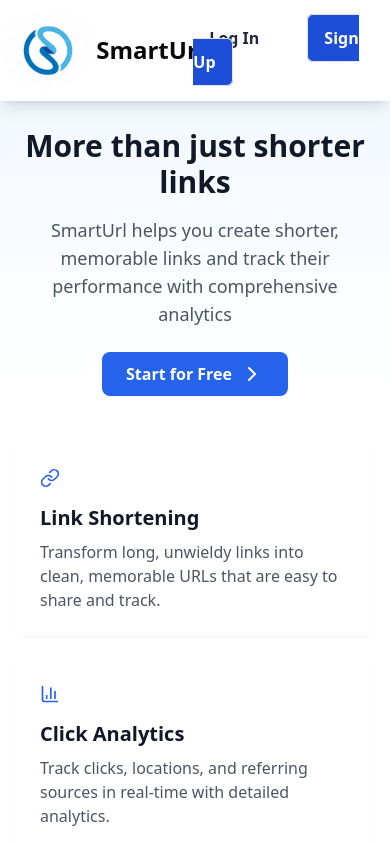
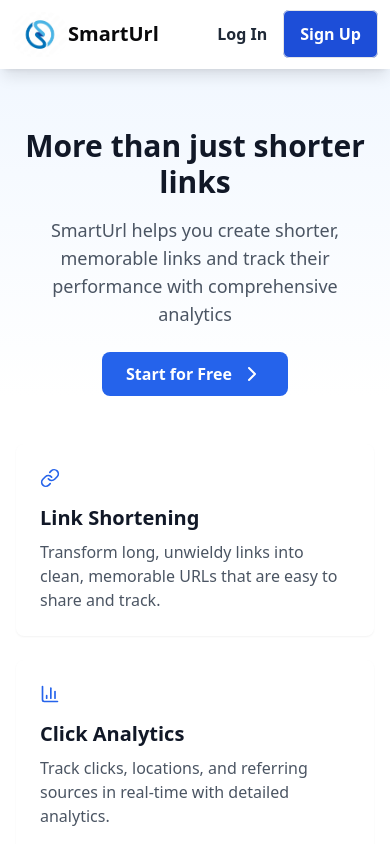
Before and after one commit to subhash18cH/SmartUrlAnalyserFrontend, a React (Vite) app: page / in a window 390 px wide. Shown: the top 844 px of the page. Built offline with nearby package versions, Linux system fonts and the light colour scheme; no server answers.

Commit message:
added responsive navbar

```diff
--- a/src/components/Navbar.jsx
+++ b/src/components/Navbar.jsx
@@ -8,13 +8,13 @@
       <nav className='bg-white shadow-lg fixed w-full  '>
         <div className='flex justify-between items-center p-3'>
           <div className='flex justify-center items-center'>
-            <img className='rounded-full w-24' src={logo} alt="Logo" />
-            <h1 className='font-semibold text-2xl'>SmartUrl</h1>
+            <img className='rounded-full lg:w-24 md:w-24 w-14' src={logo} alt="Logo" />
+            <h1 className='font-semibold md:text-2xl lg:text-2xl text-xl'>SmartUrl</h1>
           </div>
 
-          <div className='space-x-8'>
+          <div className='lg:space-x-8'>
 
-            <NavLink to={"/signin"} className='py-2 px-4 font-semibold rounded-lg text-gray-800 hover:text-black'>Log In</NavLink>
+            <NavLink to={"/signin"} className='py-2 px-4 font-semibold rounded-lg text-gray-800 hover:text-black '>Log In</NavLink>
             <NavLink to={"/signup"} className=' outline-none py-3 px-4 border bg-blue-700 text-white hover:bg-blue-600 font-semibold rounded-md'>Sign Up</NavLink>
           </div>
         </div>
```
